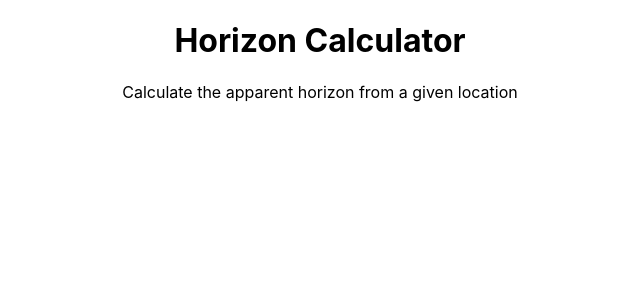
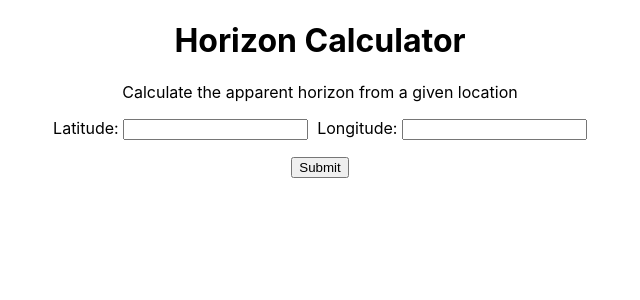
Before and after one commit to npbassett/HorizonCalculatorWebApp, a React (Create React App) app: page / in a window 1280 px wide. Shown: the top 300 px of the page, without its empty margins (320-960 px from the left). Built offline with nearby package versions, Linux system fonts and the light colour scheme.

Commit message:
Created form to input latitude/longitude coordinates.

```diff
--- a/src/App.js
+++ b/src/App.js
@@ -1,4 +1,5 @@
 import logo from './logo.svg';
+import CoordinateForm from './components/CoordinateForm.js';
 import './App.css';
 
 function App() {
@@ -8,6 +9,9 @@ function App() {
         Horizon Calculator
       </h1>
       Calculate the apparent horizon from a given location
+      <p>
+        <CoordinateForm />
+      </p>
     </div>
   );
 }
--- /dev/null
+++ b/src/components/CoordinateForm.js
@@ -0,0 +1,52 @@
+import React, { Component } from 'react';
+
+class CoordinateForm extends Component {
+  constructor(props) {
+    super(props);
+    this.state = {latitude : '', longitude: ''};
+
+    this.handleChange = this.handleChange.bind(this);
+    this.handleSubmit = this.handleSubmit.bind(this);
+  }
+
+  handleChange(event) {
+    const value = event.target.value;
+    this.setState({[event.target.name] : value});
+  }
+
+  handleSubmit(event) {
+    alert('A coordinate was submitted: (' + this.state.latitude +
+      ', ' + this.state.longitude + ')');
+    event.preventDefault();
+  }
+
+  render() {
+    return (
+      <form onSubmit={this.handleSubmit}>
+      <p>
+        <label>
+          Latitude:&nbsp;
+          <input
+            type="text"
+            name="latitude"
+            value={this.state.latitude}
+            onChange={this.handleChange}
+          />
+        </label>&nbsp;&nbsp;
+        <label>
+          Longitude:&nbsp;
+          <input
+            type="text"
+            name="longitude"
+            value={this.state.longitude}
+            onChange={this.handleChange}
+          />
+        </label>
+      </p>
+        <input type="submit" value="Submit" />
+      </form>
+    );
+  }
+}
+
+export default CoordinateForm;
```
